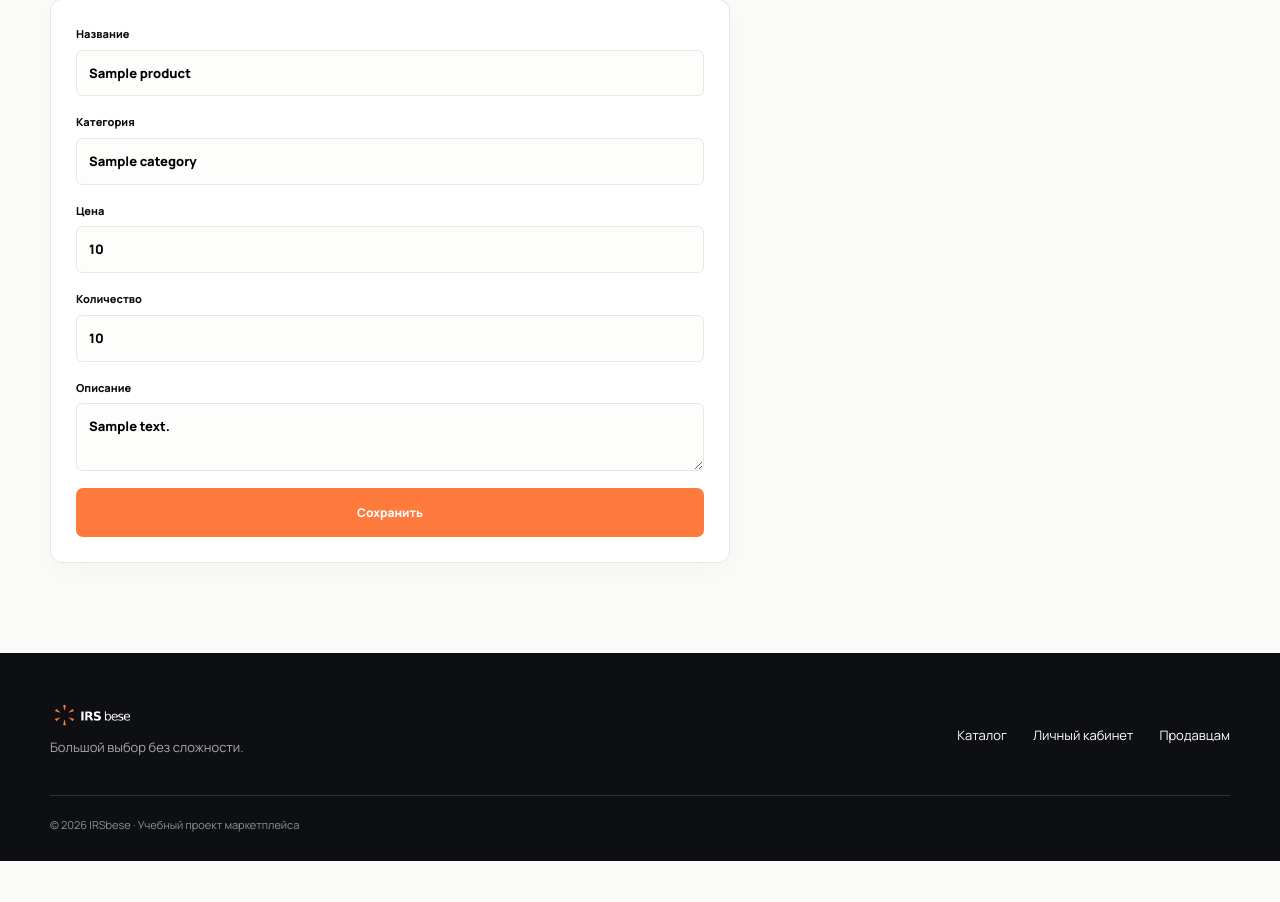
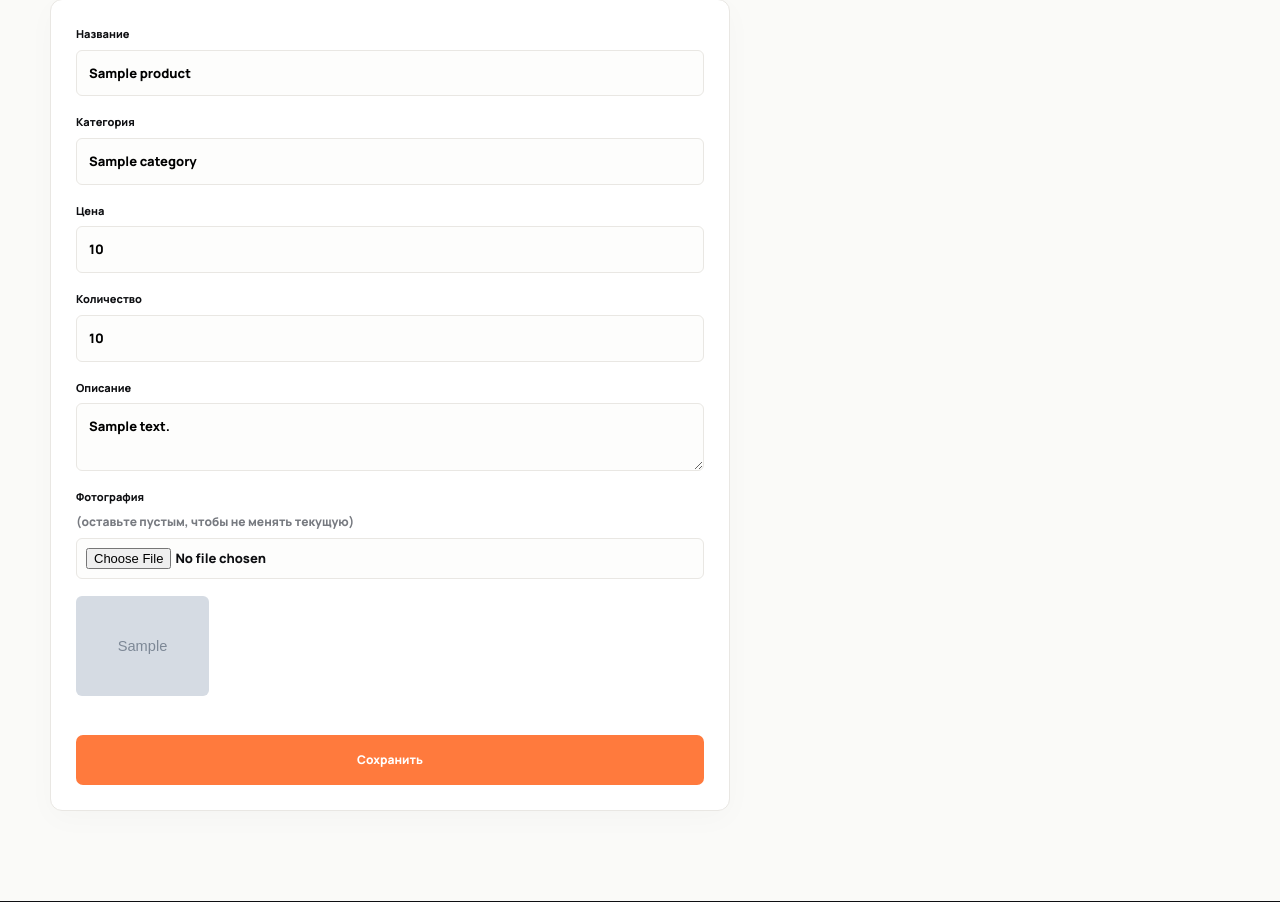
Before and after one commit to IRSbese/IRSbese, a Python web app: template app/templates/pages/seller/edit_product.html in a window 1280 px wide. Shown: the part 291-1193 px from the top of the page. Before the commit the page ends 1152 px from the top, so only its background shows below. Run offline with Jinja, Linux system fonts and the light colour scheme; the template is opened without the code that fills it: most values are stand-ins (such as "Sample title", 1, 10 or a date in 2020); grey boxes marked "Sample" are stand-in pictures.

Commit message:
Изменил edit_product.html и add_product.html
edit_product.html добавлена возможность редактировать фотографию у товара
add_product.html решенная проблема с галочкой

```diff
--- a/app/templates/pages/seller/edit_product.html
+++ b/app/templates/pages/seller/edit_product.html
@@ -1 +1,9 @@
-{% extends 'base.html' %}{% block title %}Изменить товар — IRSbese{% endblock %}{% block content %}<div class="page-head compact"><span class="eyebrow">IRSBESE / ПРОДАВЕЦ</span><h1>Изменить товар.</h1></div><form method="post" class="form-card narrow"><input type="hidden" name="_csrf" value="{{ csrf_token() }}"><label>Название<input name="name" value="{{ product['name'] }}" required maxlength="120"></label><label>Категория<input name="category" value="{{ product['category'] }}" required maxlength="60"></label><label>Цена<input name="price" type="number" min="0.01" step="0.01" value="{{ product['price'] }}" required></label><label>Количество<input name="stock" type="number" min="0" max="10000" value="{{ product['stock'] }}" required></label><label>Описание<textarea name="description" required maxlength="1500">{{ product['description'] }}</textarea></label><button class="button primary">Сохранить</button></form>{% endblock %}
+{% extends 'base.html' %}{% block title %}Изменить товар — IRSbese{% endblock %}{% block content %}<div class="page-head compact"><span class="eyebrow">IRSBESE / ПРОДАВЕЦ</span><h1>Изменить товар.</h1></div><form method="post" enctype="multipart/form-data" class="form-card narrow"><input type="hidden" name="_csrf" value="{{ csrf_token() }}"><label>Название<input name="name" value="{{ product['name'] }}" required maxlength="120"></label><label>Категория<input name="category" value="{{ product['category'] }}" required maxlength="60"></label><label>Цена<input name="price" type="number" min="0.01" step="0.01" value="{{ product['price'] }}" required></label><label>Количество<input name="stock" type="number" min="0" max="10000" value="{{ product['stock'] }}" required></label><label>Описание<textarea name="description" required maxlength="1500">{{ product['description'] }}</textarea></label><label>Фотография <span class="muted">(оставьте пустым, чтобы не менять текущую)</span>
+        <input type="file" name="image" accept="image/png,image/jpeg,image/webp">
+    </label>
+
+    {% if product['image'] %}
+        <div style="margin-bottom: 15px;">
+            <img src="{{ url_for('static', filename=product['image']) }}" alt="Текущее фото" style="max-height: 100px; border-radius: 6px;">
+        </div>
+    {% endif %}<button class="button primary">Сохранить</button></form>{% endblock %}
```
Also changed, not shown: app/templates/pages/seller/add_product.html (+5 -1 lines).
